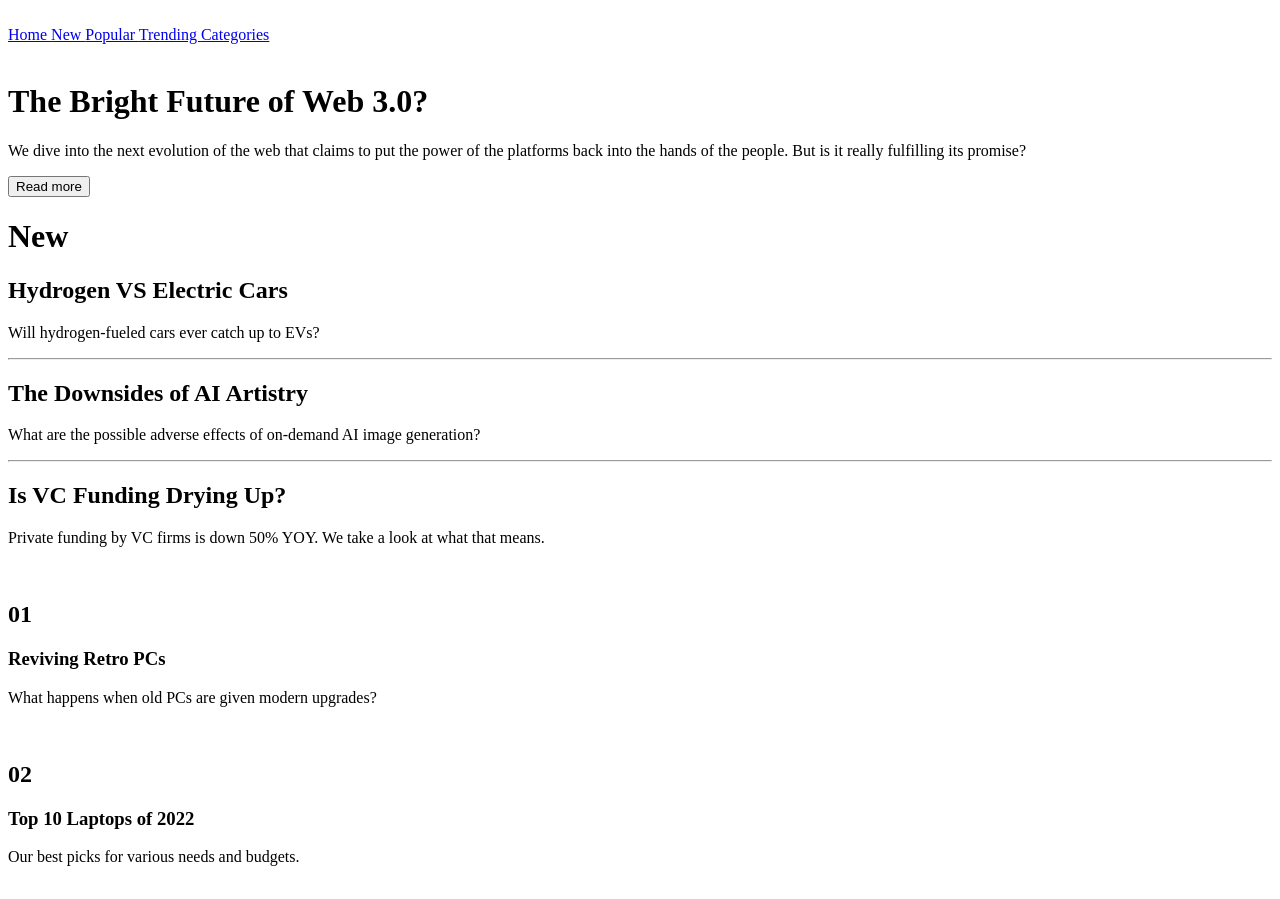
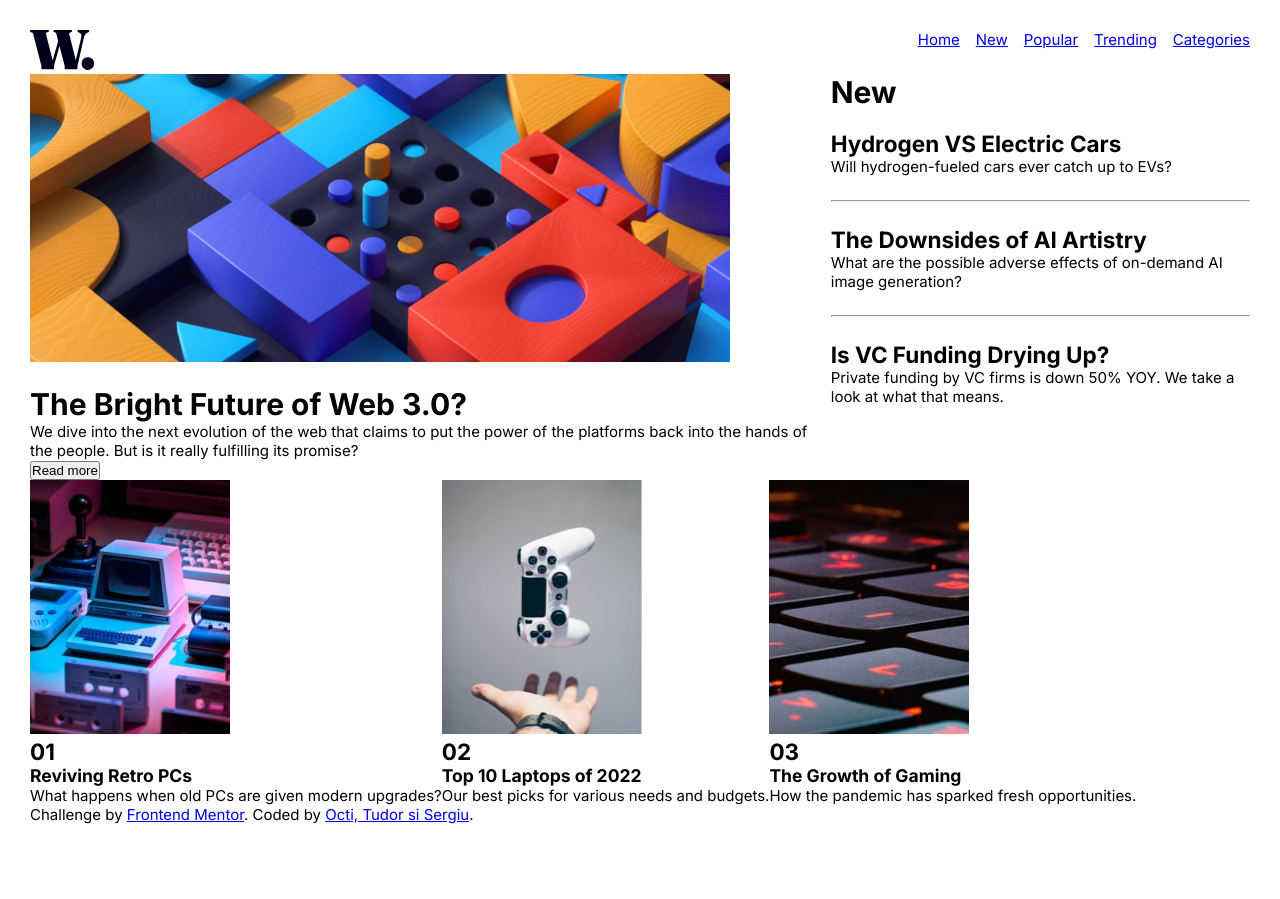
Before and after one commit to Ayegg/news-homepage, a plain HTML site: page index.html in a window 1280 px wide. Shown: the top 899 px of the page. After the commit the page ends 854 px from the top, so only its background shows below. Drawn offline with Linux system fonts and the light colour scheme.

Commit message:
added styles

```diff
--- a/index.html
+++ b/index.html
@@ -9,12 +9,15 @@
 			sizes="32x32"
 			href="./assets/images/favicon-32x32.png"
 		/>
+		<link rel="stylesheet" href="./styles/styles.css" />
+		<link rel="stylesheet" href="./styles/header.css" />
+		<link rel="stylesheet" href="./styles/content.css" />
 		<title>Frontend Mentor | News homepage</title>
 	</head>
 	<body>
 		<header>
 			<div class="header__logo">
-				<img src="" alt="" />
+				<img src="./assets/images/logo.svg" alt="" />
 			</div>
 			<nav class="header__nav">
 				<a href="#"> Home </a>
@@ -28,7 +31,10 @@
 			<div class="main__row">
 				<div class="main__row-section">
 					<div class="main__row-banner">
-						<img src="" alt="" />
+						<img
+							src="assets/images/image-web-3-desktop.jpg"
+							alt=""
+						/>
 					</div>
 					<div class="main__row-cta">
 						<div>
@@ -47,7 +53,7 @@
 				</div>
 				<div class="main__row-section">
 					<h1>New</h1>
-					<div>
+					<div class="main__newslist">
 						<article>
 							<h2>Hydrogen VS Electric Cars</h2>
 							<p>
@@ -76,7 +82,7 @@
 			<div class="main__row">
 				<article>
 					<div>
-						<img src="" alt="" />
+						<img src="assets/images/image-retro-pcs.jpg" alt="" />
 					</div>
 					<div>
 						<h2>01</h2>
@@ -88,7 +94,10 @@
 				</article>
 				<article>
 					<div>
-						<img src="" alt="" />
+						<img
+							src="assets/images/image-gaming-growth.jpg"
+							alt=""
+						/>
 					</div>
 					<div>
 						<h2>02</h2>
@@ -98,7 +107,7 @@
 				</article>
 				<article>
 					<div>
-						<img src="" alt="" />
+						<img src="assets/images/image-top-laptops.jpg" alt="" />
 					</div>
 					<div>
 						<h2>03</h2>
@@ -108,9 +117,13 @@
 				</article>
 			</div>
 		</main>
-		<!-- <div class="attribution">
-    Challenge by <a href="https://www.frontendmentor.io?ref=challenge" target="_blank">Frontend Mentor</a>.
-    Coded by <a href="#">Your Name Here</a>.
-  </div> -->
+		<div class="attribution">
+			Challenge by
+			<a
+				href="https://www.frontendmentor.io?ref=challenge"
+				target="_blank"
+				>Frontend Mentor</a
+			>. Coded by <a href="#">Octi, Tudor si Sergiu</a>.
+		</div>
 	</body>
 </html>
--- a/styles.css
+++ /dev/null
@@ -1,10 +0,0 @@
-* {
-    margin: 0;
-    padding: 0;
-    box-sizing: border-box;
-}
-
-body {
-    width: 100vw;
-    min-height: 100vh;
-}
--- /dev/null
+++ b/styles/content.css
@@ -0,0 +1,30 @@
+main {
+    display: flex;
+    flex-direction: column;
+}
+
+.main__row {
+    display: flex;
+    flex-direction: row;
+}
+
+.main__row-section {
+    display: flex;
+    flex-direction: column;
+    gap: 1.25rem;
+}
+
+.main__newslist {
+    display: flex;
+    flex-direction: column;
+    gap: 1.5rem;
+}
+
+.main__row-banner img {
+    width: 700px;
+}
+
+.main__row-cta {
+    display: flex;
+    flex-direction: column;
+}
--- /dev/null
+++ b/styles/header.css
@@ -0,0 +1,11 @@
+header {
+    display: flex;
+    flex-direction: row;
+    justify-content: space-between;
+}
+
+nav {
+    display: flex;
+    flex-direction: row;
+    gap: 1rem;
+}
--- /dev/null
+++ b/styles/styles.css
@@ -0,0 +1,42 @@
+@import url('https://fonts.googleapis.com/css2?family=Inter:wght@400;700;800&display=swap');
+
+:root {
+    /* Layout */
+    --mobile-width: 375px;
+    --desktop-width: 1440px;
+
+    /* Colors - Primary */
+    --soft-orange: hsl(35, 77%, 62%);
+    --soft-red: hsl(5, 85%, 63%);
+
+    /* Colors - Neutral */
+    --off-white: hsl(36, 100%, 99%);
+    --grayish-blue: hsl(233, 8%, 79%);
+    --dark-grayish-blue: hsl(236, 13%, 42%);
+    --very-dark-blue: hsl(240, 100%, 5%);
+
+    /* Typography - Body Copy */
+    --body-copy-font-size: 15px;
+
+    /* Typography - Font */
+    --font-family: 'Inter', sans-serif;
+    --font-weight-normal: 400;
+    --font-weight-bold: 700;
+    --font-weight-extra-bold: 800;
+}
+
+* {
+    margin: 0;
+    padding: 0;
+    box-sizing: border-box;
+}
+
+body {
+    width: 100vw;
+    min-height: 100vh;
+    padding: 2em;
+
+    font-family: var(--font-family);
+    font-size: var(--body-copy-font-size);
+    font-weight: var(--font-weight-normal);
+}
```
